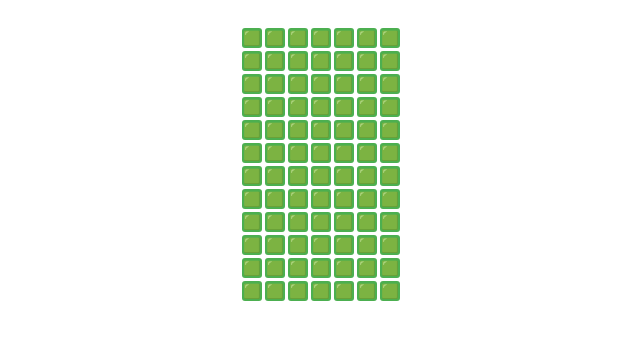
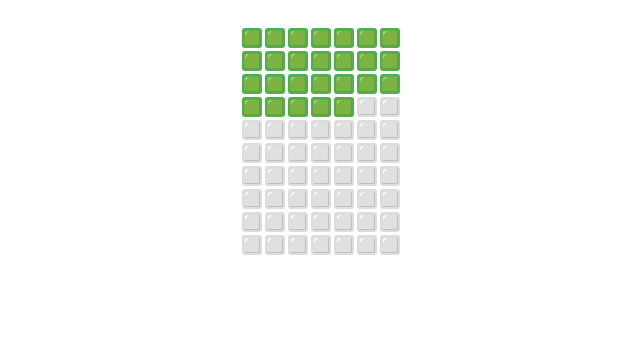
Before and after one commit to JustusHamann/Verbleibende-Tage, a plain HTML site: page index.html in a window 1280 px wide. Shown: the whole page, without its empty margins (319-959 px from the left). Drawn offline with Linux system fonts and the light colour scheme.

Commit message:
Update index.html

```diff
--- a/index.html
+++ b/index.html
@@ -2,7 +2,7 @@
 <html lang="de">
 <head>
   <meta charset="UTF-8">
-  <title>84-Tage-Progress</title>
+  <title>70-Tage-Progress</title>
   <style>
     body {
       font-family: sans-serif;
@@ -44,12 +44,12 @@
   <div class="grid" id="progressGrid"></div>
 
   <script>
-    const start = new Date("2025-03-17");
-    const end = new Date("2025-06-10");
+    const start = new Date("2025-07-18");
+    const end = new Date("2025-09-26");
     const today = new Date();
     today.setHours(0, 0, 0, 0); // Nur das Datum vergleichen
 
-    const totalDays = 84;
+    const totalDays = 70;
     const grid = document.getElementById("progressGrid");
 
     for (let i = 0; i < totalDays; i++) {
```
